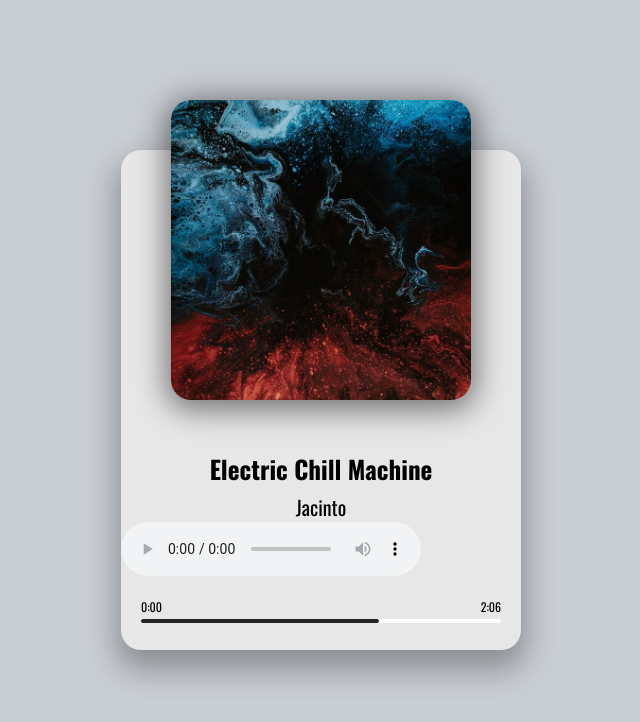
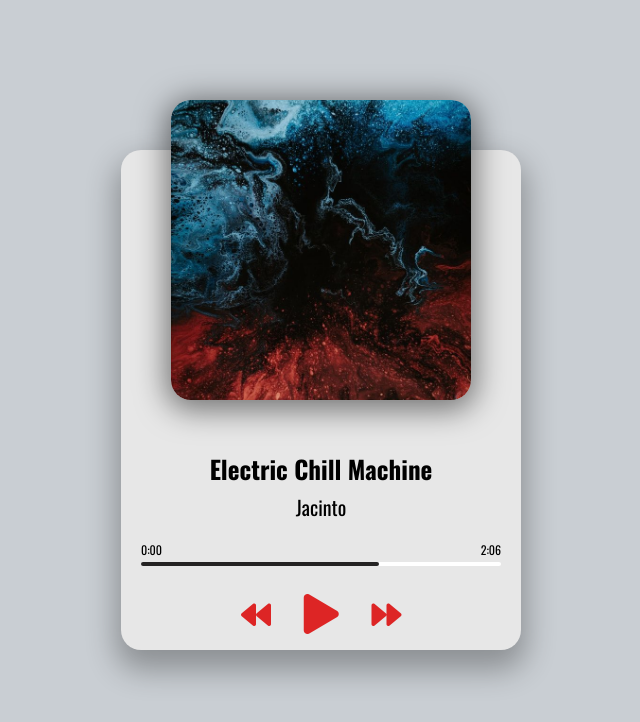
Before and after one commit to asyr01/musicPlayer, a plain HTML site: page index.html in a window 1280 px wide. Shown: the whole page, without its empty margins (319-959 px from the left). Drawn offline with nearby package versions, Linux system fonts and the light colour scheme.

Commit message:
minor changes on .fas

```diff
--- a/index.html
+++ b/index.html
@@ -16,7 +16,7 @@
         </div>
         <h2 id="title">Electric Chill Machine</h2>
         <h3 id="artist">Jacinto</h3>
-        <audio src="music/jacinto-1.mp3" controls></audio>
+        <audio src="music/jacinto-1.mp3"></audio>
         <!-- Progress -->
         <div class="progress-container" id="progress-container">
             <div class="progress" id="progress"></div>
@@ -25,6 +25,12 @@
                 <span id="duration">2:06</span>
             </div>
         </div>
+        <!-- Control Buttons -->
+        <div class="player-controls">
+            <i class="fas fa-backward" id="prev" title="Previous Song"></i>
+            <i class="fas fa-play main-button" id="play" title="Play the Song"></i>
+            <i class="fas fa-forward" id="next" title="Next Song"></i>
+        </div>
     </div>
     <!-- Script -->
     <script src="script.js"></script>
--- a/style.css
+++ b/style.css
@@ -88,8 +88,10 @@ h3 {
 
 .fas {
   font-size: 30px;
-  color: rgb(129, 129, 129);
+  color: rgb(221, 37, 37);
   margin-right: 30px;
+  cursor: pointer;
+  user-select: none;
 }
 
 .main-button {
```
